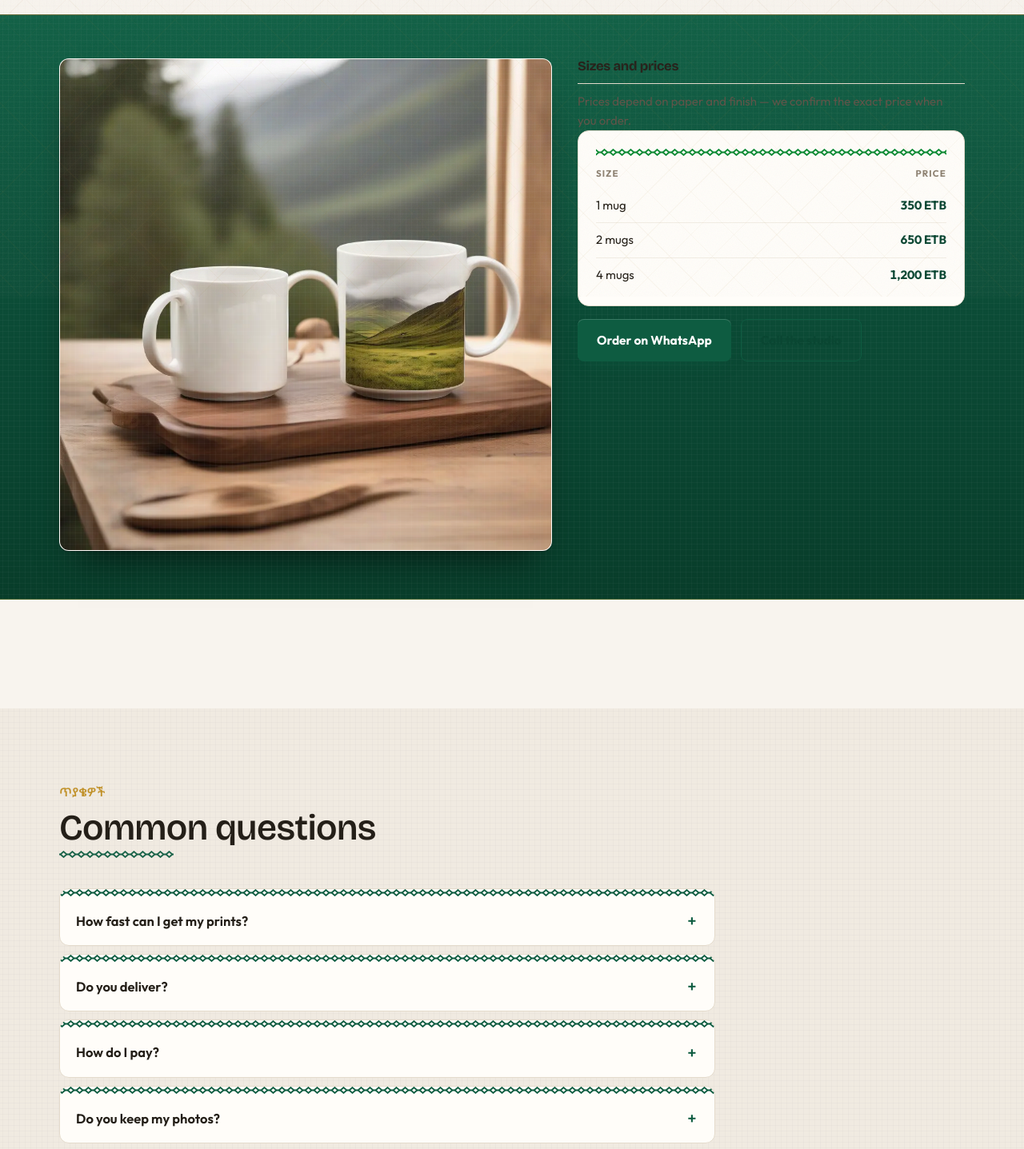
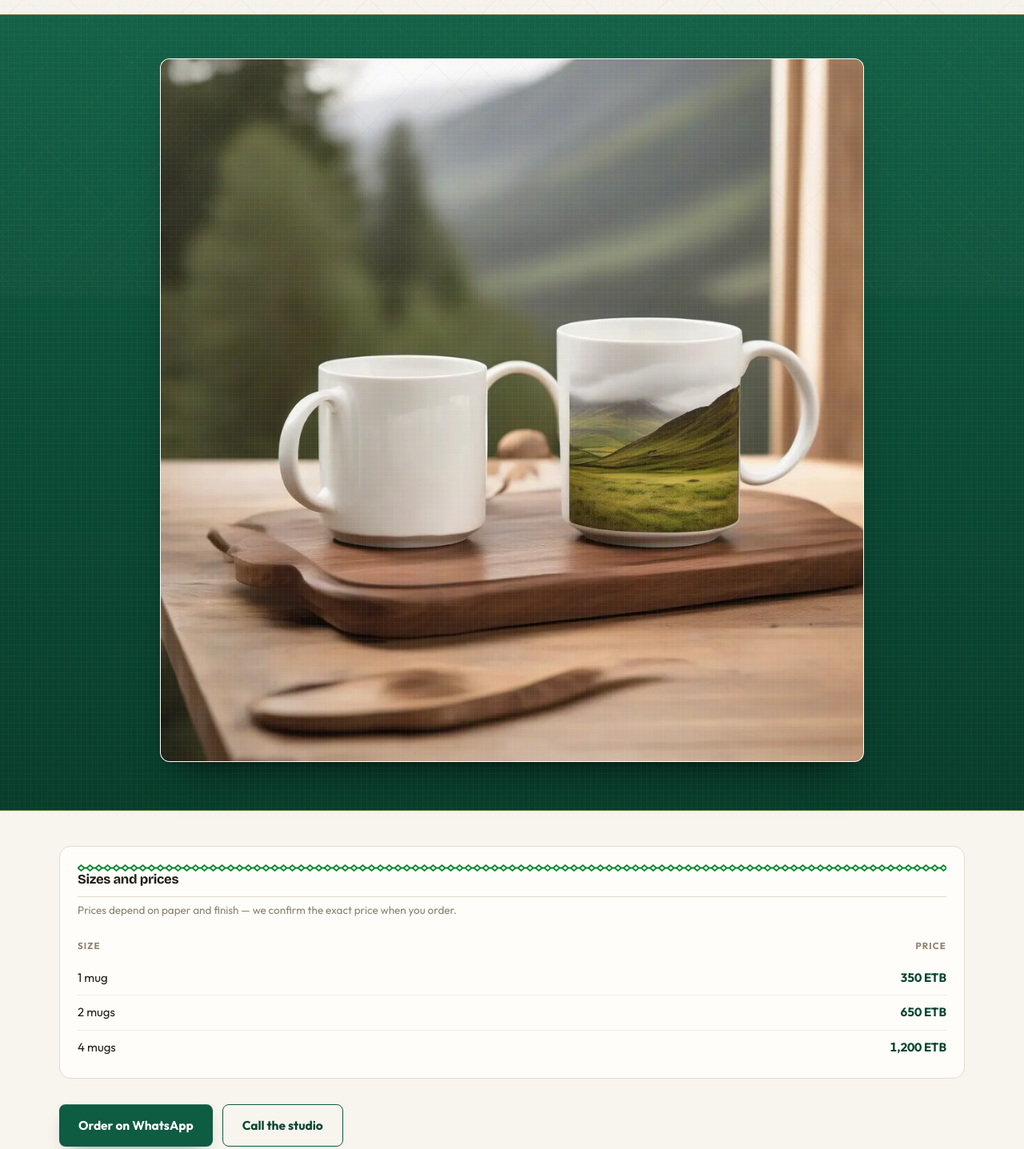
Before and after one commit to messaynew-cyber/feven-prints-v2, a website: page photo-mugs.html in a window 1280 px wide. Shown: the part 429-1866 px from the top of the page at 80% size. Drawn offline with Linux system fonts and the light colour scheme.

Commit message:
T-04 fix: the price block belongs on paper, not on the dark wall
A screenshot caught what the tests could not: the Sizes and prices heading
was rendering dark-on-dark because the price panel shared the green wall
band with the photograph. The photo hangs on the wall; the prices print on
the paper underneath it.

Also closes two stray </div> left by the first version of the generator,
and adds a tag-balance check to pagetest.js - jsdom tolerates a stray close
tag and the browser quietly reshuffles the layout, so nothing else in the
guard would have noticed.

```diff
--- a/css/style.css
+++ b/css/style.css
@@ -1209,18 +1209,19 @@ html.past-hero .hero-slide[aria-hidden="false"] .hero-media img { animation-play
   background: var(--pine-soft); border: 1px solid transparent; }
 .chip-quiet { background: transparent; color: var(--text-mute); border-color: var(--line); }
 
-.prod-grid { display: grid; grid-template-columns: minmax(0, 1.12fr) minmax(0, .88fr);
-  gap: 32px; align-items: start; }
-@media (max-width: 900px) { .prod-grid { grid-template-columns: 1fr; gap: 24px; } }
-.prod-media { margin: 0; border-radius: 12px; overflow: hidden; background: var(--white);
-  border: 1px solid rgba(255,255,255,.10);
+/* The photo hangs on the dark wall; the prices print on paper underneath it.
+   They were briefly side by side, which put a dark heading on the dark band
+   and made it nearly unreadable — a screenshot caught it, the tests could not. */
+.prod-media { display: block; margin: 0 auto; max-width: 880px; border-radius: 12px;
+  overflow: hidden; background: var(--white); border: 1px solid rgba(255,255,255,.10);
   box-shadow: 0 1px 1px rgba(0,0,0,.30), 0 26px 46px -24px rgba(0,0,0,.72); }
 .prod-media img { display: block; width: 100%; height: auto; }
 
-.prod-panel .price-card { margin: 0 0 16px; }
-.prod-panel .price-card:last-of-type { margin-bottom: 22px; }
-.prod-panel .price-h { font-size: 16.5px; font-weight: 720; padding-bottom: 12px;
-  border-bottom: 1px solid var(--line); margin: 0 0 10px; }
+.prod-cards { display: grid; grid-template-columns: repeat(auto-fit, minmax(300px, 1fr));
+  gap: 24px; margin: 40px 0 32px; }
+.price-card .price-h { font-size: 16.5px; font-weight: 720; padding-bottom: 12px;
+  border-bottom: 1px solid var(--line); margin: 0 0 6px; }
+.price-card .price-note { margin: 0 0 12px; font-size: 13.5px; line-height: 1.55; color: var(--text-mute); }
 .prod-cta { display: flex; flex-wrap: wrap; gap: 12px; }
 .prod-cta .btn { min-height: 46px; }
 
--- a/photo-mugs.html
+++ b/photo-mugs.html
@@ -205,14 +205,16 @@
   </div>
   <div class="wall-band">
     <div class="wrap">
-      <div class="prod-grid">
-        <figure class="prod-media reveal reveal-scale"><picture>
-          <source type="image/webp" srcset="/img/mug.webp">
-          <img src="/img/mug.jpg" alt="White ceramic mug printed with a landscape photograph" width="1024" height="1024" decoding="async"></picture></figure>
-        <div class="prod-panel reveal">
-      <h2 class="price-h" data-en="Sizes and prices" data-am="መጠን እና ዋጋ">Sizes and prices</h2>
-      <p class="price-note" data-en="Prices depend on paper and finish — we confirm the exact price when you order." data-am="ዋጋው እንደ ወረቀቱ እና አጨራረሱ ይለያያል፤ ትክክለኛውን ዋጋ ሲያዙ እናረጋግጣለን።">Prices depend on paper and finish — we confirm the exact price when you order.</p>
+      <figure class="prod-media reveal reveal-scale"><picture>
+        <source type="image/webp" srcset="/img/mug.webp">
+        <img src="/img/mug.jpg" alt="White ceramic mug printed with a landscape photograph" width="1024" height="1024" decoding="async"></picture></figure>
+    </div>
+  </div>
+  <div class="wrap">
+      <div class="prod-cards reveal">
       <div class="price-card accent-green">
+        <h2 class="price-h" data-en="Sizes and prices" data-am="መጠን እና ዋጋ">Sizes and prices</h2>
+        <p class="price-note" data-en="Prices depend on paper and finish — we confirm the exact price when you order." data-am="ዋጋው እንደ ወረቀቱ እና አጨራረሱ ይለያያል፤ ትክክለኛውን ዋጋ ሲያዙ እናረጋግጣለን።">Prices depend on paper and finish — we confirm the exact price when you order.</p>
         <table>
           <thead><tr><th data-en="Size" data-am="መጠን">Size</th><th data-en="Price" data-am="ዋጋ">Price</th></tr></thead>
           <tbody>
@@ -223,13 +225,11 @@
         </table>
       </div>
 
-          <div class="prod-cta">
+      </div>
+          <div class="prod-cta reveal">
             <a class="btn btn-primary" href="https://wa.me/358442715477?text=Hello%20Norcha%20Print%20-%20I'd%20like%20to%20order%20a%20photo%20mug." target="_blank" rel="noopener" data-en="Order on WhatsApp" data-am="በዋትስአፕ ይዘዙ">Order on WhatsApp</a>
             <a class="btn btn-outline" href="tel:+358442715477" data-en="Call the studio" data-am="ይደውሉ">Call the studio</a>
           </div>
-        </div>
-      </div>
-    </div>
   </div>
 </section>
 
```
Also changed, not shown: build-pages.js (+11 -11 lines), canvas.html (+11 -11 lines), framed-prints.html (+11 -11 lines), pagetest.js (+30 -0 lines), photo-books.html (+11 -11 lines), standard-prints.html (+11 -11 lines), wall-calendars.html (+11 -11 lines).
